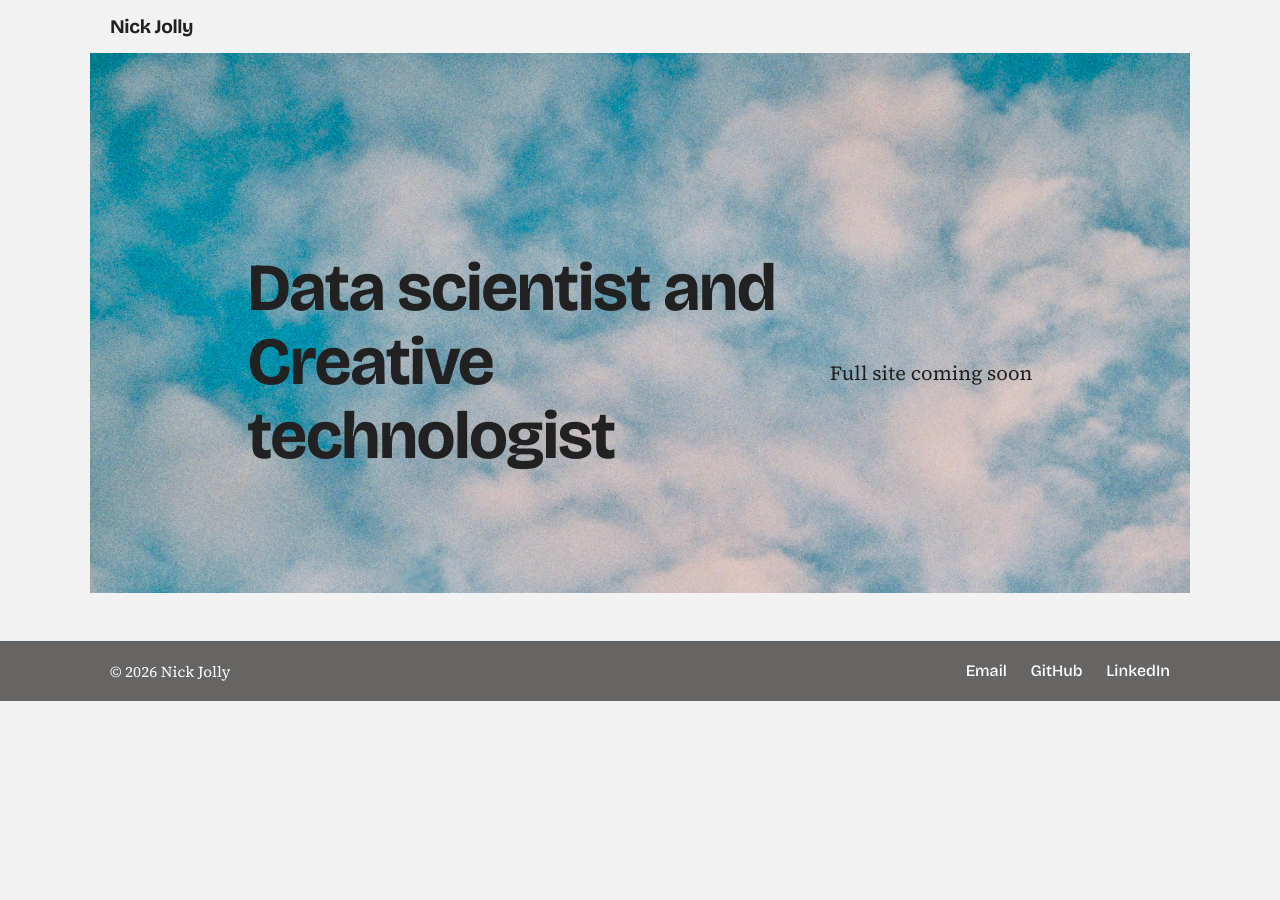
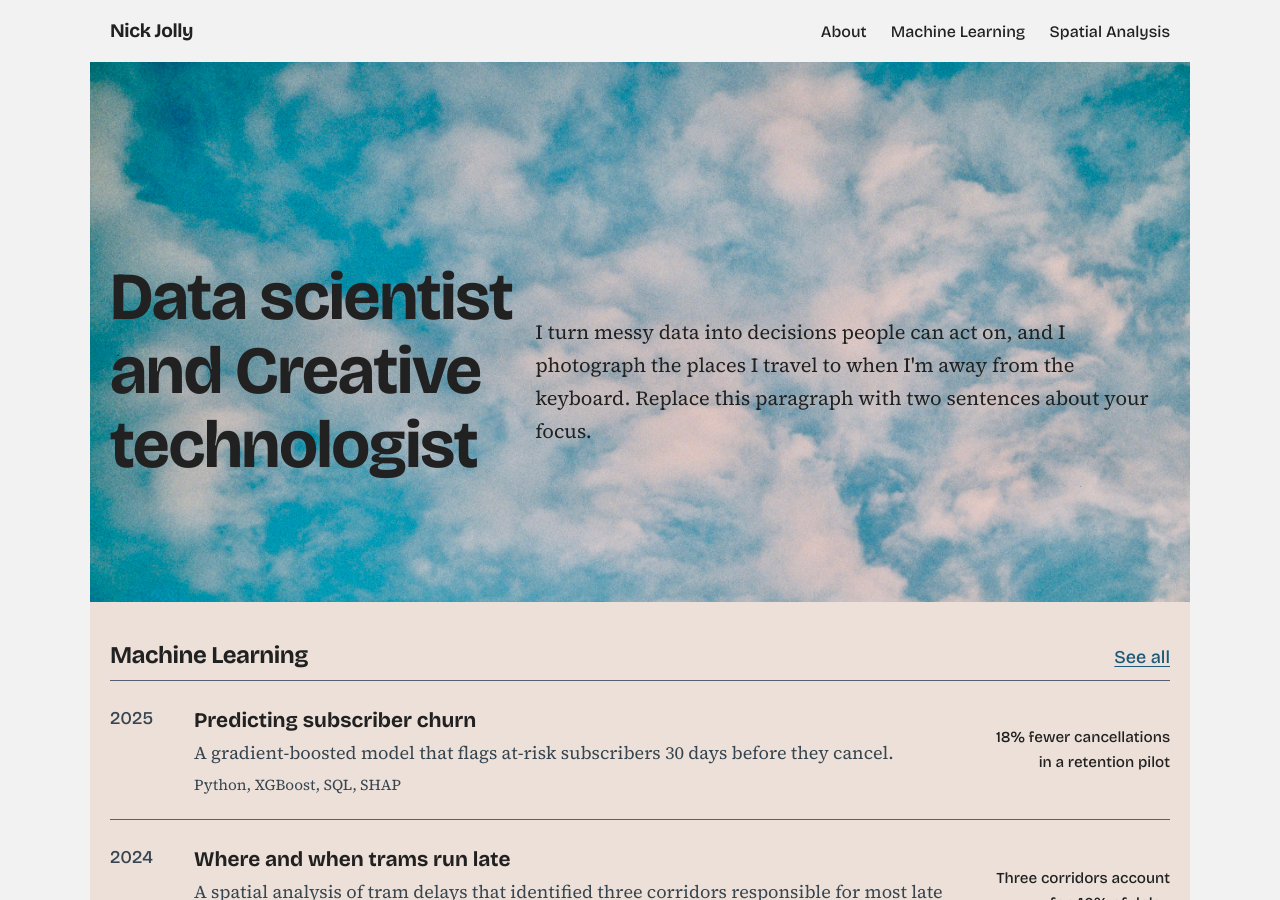
Before and after one commit to nick-jolly/nick-jolly.github.io, a Jekyll site: the page built from index.html, in a window 1280 px wide and 900 px high. Built offline with Jekyll 4.4.1, drawn with Linux system fonts in a browser that asks for light colours; some of the changed text lies outside the part shown.

Commit message:
unhide content

```diff
--- a/_includes/header.html
+++ b/_includes/header.html
@@ -1,6 +1,11 @@
 <header class="site-header">
   <div class="wrap bar">
     <a class="brand" href="{{ '/' | relative_url }}">{{ site.title }}</a>
-    <nav aria-label="Primary"></nav>
+    <nav aria-label="Primary">
+      <a href="{{ '/about/' | relative_url }}" {% if page.url contains '/about' %}aria-current="page"{% endif %}>About</a>
+      <a href="{{ '/ml/' | relative_url }}" {% if page.url contains '/ml' %}aria-current="page"{% endif %}>Machine Learning</a>
+      <a href="{{ '/gis/' | relative_url }}" {% if page.url contains '/gis' %}aria-current="page"{% endif %}>Spatial Analysis</a>
+      <!-- <a href="{{ '/gallery/' | relative_url }}" {% if page.url contains '/gallery' %}aria-current="page"{% endif %}>Photography</a> -->
+    </nav>
   </div>
 </header>
--- a/index.html
+++ b/index.html
@@ -4,5 +4,36 @@ title: Home
 ---
 <section class="wrap hero">
   <h1>{{ site.tagline }}</h1>
-  <p class="lede">Full site coming soon</p>
+  <p class="lede">I turn messy data into decisions people can act on, and I photograph the places I travel to when I'm away from the keyboard. Replace this paragraph with two sentences about your focus.</p>
 </section>
+
+<section class="wrap block divider">
+  <div class="block-head"><h2>Machine Learning</h2><a href="{{ '/ml/' | relative_url }}">See all</a></div>
+  {% include ml-list.html limit=3 %}
+</section>
+
+<section class="wrap block">
+  <div class="block-head"><h2>Spatial Analysis</h2><a href="{{ '/gis/' | relative_url }}">See all</a></div>
+<div class="strip-gis">
+  {% for ph in site.data.gis limit:3 %}
+  <a class="tile" href="{{ '/gis/' | relative_url }}">
+    <img src="{{ ph.file | relative_url }}" alt="{{ ph.alt }}" width="{{ ph.w }}" height="{{ ph.h }}" loading="lazy">
+    <span class="tile-cap" aria-hidden="true">{{ ph.alt }}</span>
+  </a>
+  {% endfor %}
+</div>
+</section>
+
+
+<!-- <section class="wrap block">
+  <div class="block-head"><h2>Photography</h2><a href="{{ '/gallery/' | relative_url }}">Open gallery</a></div>
+  <div class="strip-gallery">
+    {% for ph in site.data.photos limit:4 %}
+    <a class="tile" href="{{ '/gallery/' | relative_url }}">
+      <img src="{{ ph.file | relative_url }}" alt="{{ ph.alt }}" width="{{ ph.w }}" height="{{ ph.h }}" loading="lazy">
+      <span class="tile-cap" aria-hidden="true">{{ ph.alt }}</span>
+    </a>
+    {% endfor %}
+  </div> -->
+</section>
+<section class="wrap block"></section>
```
